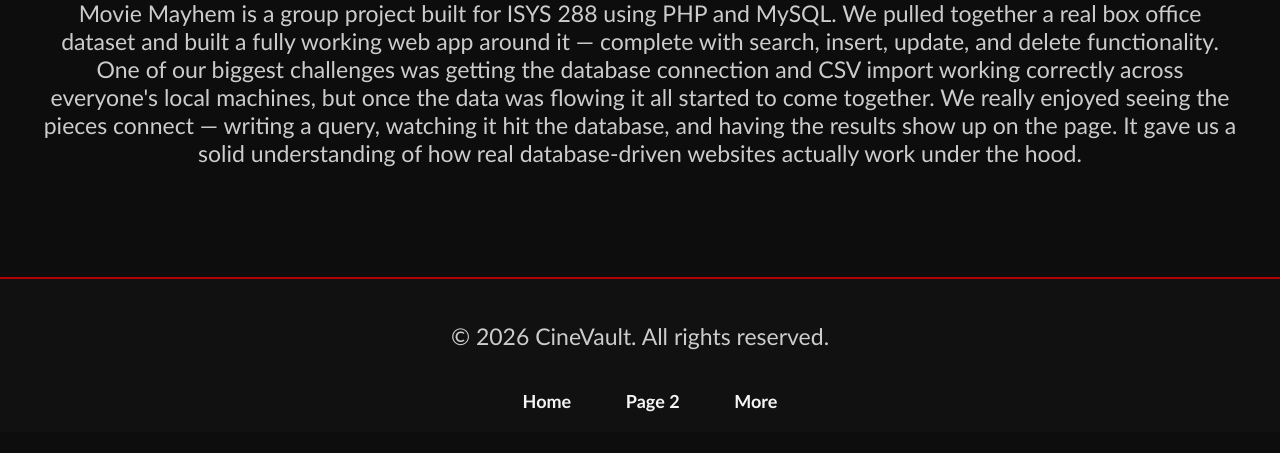
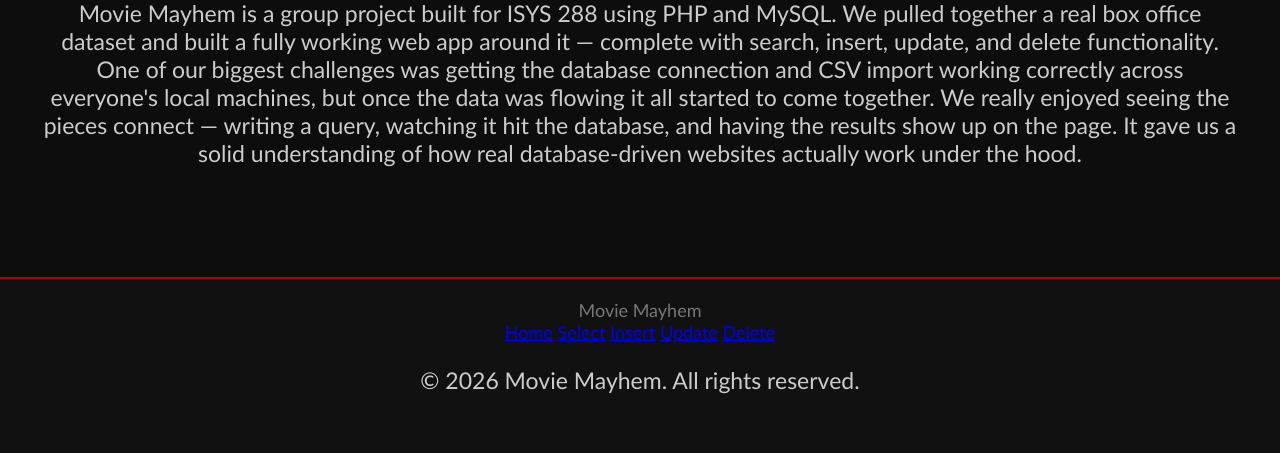
Before and after one commit to Nighthawk500/Movie-DB, a PHP site: page /pages/index.php in a window 1280 px wide. Shown: the part 307-760 px from the top of the page. Run offline with PHP 8.4, Linux system fonts and the light colour scheme.

Commit message:
Update ssi-footer.php

```diff
--- a/includes/ssi-footer.php
+++ b/includes/ssi-footer.php
@@ -1,9 +1,19 @@
 <footer class="site-footer">
-    <p>&copy; <?php echo date("Y"); ?> CineVault. All rights reserved.</p>
+    <div class="footer-inner">
+        <div class="footer-logo">Movie Mayhem</div>
 
-    <nav class="navbar">
-        <a href="index.php">Home</a>
-        <a href="movies.php">Page 2</a>
-        <a href="search.php">More</a>
-    </nav>
+        <nav class="footer-nav">
+            <a href="index.php">Home</a>
+            <a href="../pages/select.php">Select</a>
+            <a href="../pages/insert.php">Insert</a>
+            <a href="../pages/update.php">Update</a>
+            <a href="../pages/delete.php">Delete</a>
+        </nav>
+
+        <p class="footer-copy">&copy; <?php echo date("Y"); ?> Movie Mayhem. All rights reserved.</p>
+
+    </div>
+
 </footer>
+</body>
+</html>
```
